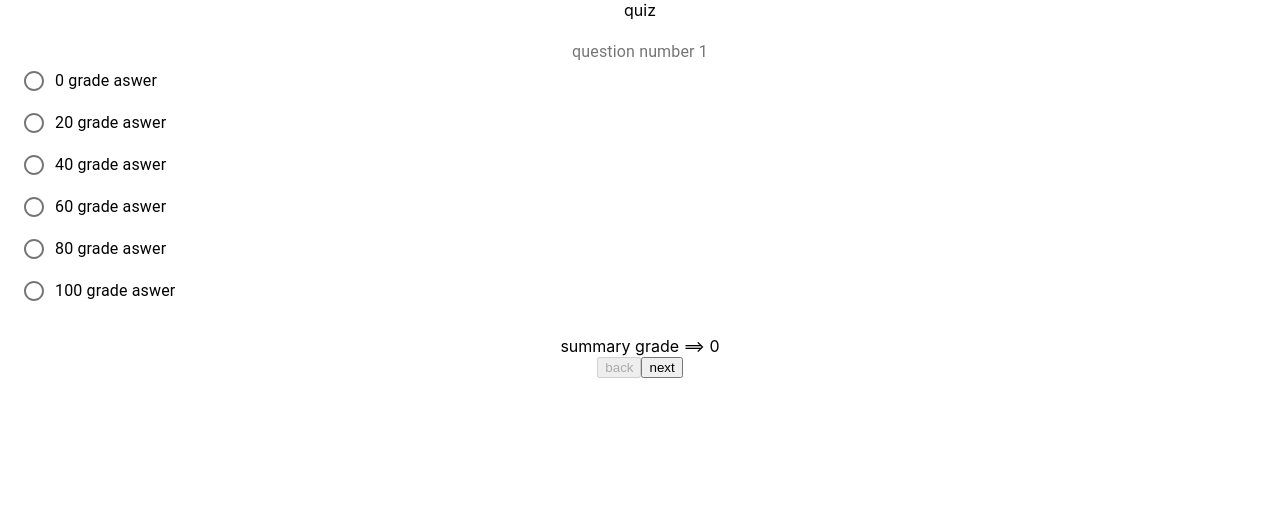
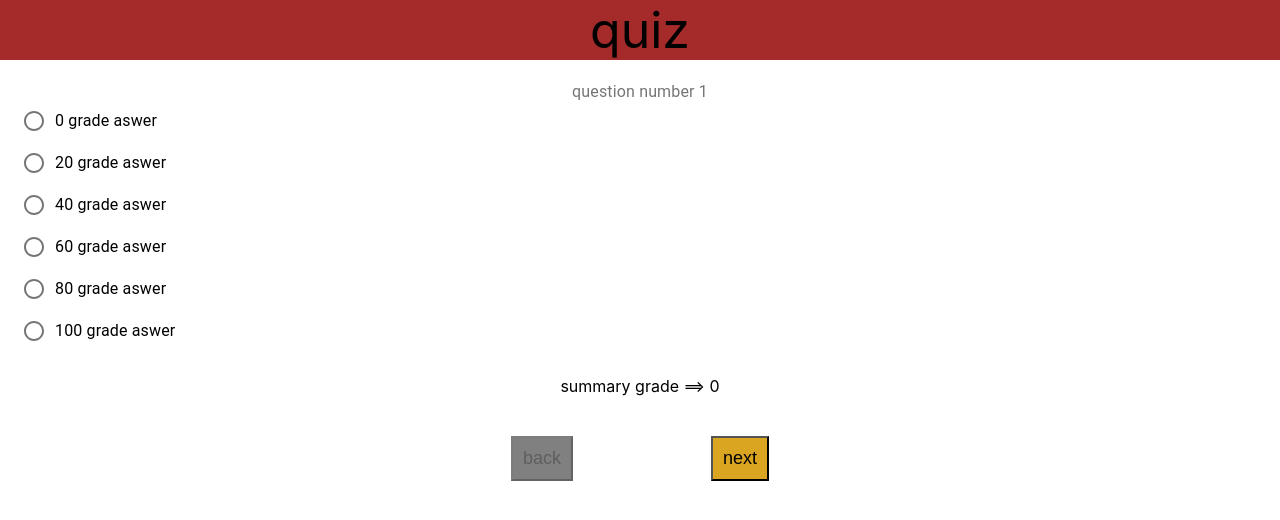
Before and after one commit to maxvershynin/testtask, a React (Create React App) app: page /quiz in a window 1280 px wide. Shown: the top 520 px of the page. Built offline with nearby package versions, Linux system fonts and the light colour scheme.

Commit message:
added styles

```diff
--- a/src/App.css
+++ b/src/App.css
@@ -13,6 +13,47 @@
   color: white;
 }
 
-.welcome_page {
+.welcome_page b{
+  color: red;
+  font-size: 40px;
+}
 
+.welcome_page header{
+  background-color: yellow;
+  font-size: 30px;
 }
+
+.welcome_page p{
+  font-size: large;
+}
+.quiz_page header {
+  background-color: brown;
+  font-size: 50px;
+}
+.quiz_page button {
+  padding: 10px;
+  font-size: 18px;
+  margin: 40px 69px;
+}
+.result_page b{
+  color: red;
+  font-size: 40px;
+}
+
+.result_page header{
+  background-color: yellow;
+  font-size: 30px;
+}
+
+.result_page span{
+  font-size: large;
+}
+
+/* //////////// */
+
+button.primary {
+  background-color: goldenrod;
+}
+button.secondary {
+  background-color: gray;
+}
--- a/src/pages/quizPage.jsx
+++ b/src/pages/quizPage.jsx
@@ -24,11 +24,11 @@ const QuizPage = ({array}) => {
 
     return (
         <div className='quiz_page'>
-            <div>quiz</div>
+            <header>quiz</header>
             <QuizContent currentStep = {step} arrayGradesAnsweredQuestion = {array} error={error} />
-            <button onClick={onBackClick} disabled={step===1}>back</button>
-            {step < quizQuestionsAmount && <button onClick={()=>onNextStep(step)}>next</button>}
-            {step === quizQuestionsAmount && <button><Link to="/result" className="btn btn-primary">Done</Link></button>}
+            <button  className={"secondary"}  onClick={onBackClick} disabled={step===1}>back</button>
+            {step < quizQuestionsAmount && <button className={"primary"} onClick={()=>onNextStep(step)}>next</button>}
+            {step === quizQuestionsAmount && <button className={"primary"}><Link to="/result" >Done</Link></button>}
         </div>
     )
 };
--- a/src/pages/resultPage.jsx
+++ b/src/pages/resultPage.jsx
@@ -5,8 +5,8 @@ const ResultPage = (props) => {
     const grade = localStorage.getItem("userGrade");
     return (
         <div className='result_page'>
-            <div>ResultPage </div>
-            <div>USER`S GRADE ==&gt; {grade}</div>
+            <header>ResultPage </header>
+            <span>USER`S GRADE ==&gt; <b>{grade}</b></span>
         </div>
     )
 };
--- a/src/pages/welcomePage.jsx
+++ b/src/pages/welcomePage.jsx
@@ -7,7 +7,7 @@ const WelcomePage = (props) => {
         <div className='welcome_page'>
             <header>Hello, we are going to make a quick quiz</header>
             <p>Click on the button </p>
-            <Link to="/quiz" className="btn btn-primary"><button>Let`s start</button></Link>
+            <Link to="/quiz" className="btn btn-primary"><button><b>Let`s start</b></button></Link>
         </div>
     )
 };
```
